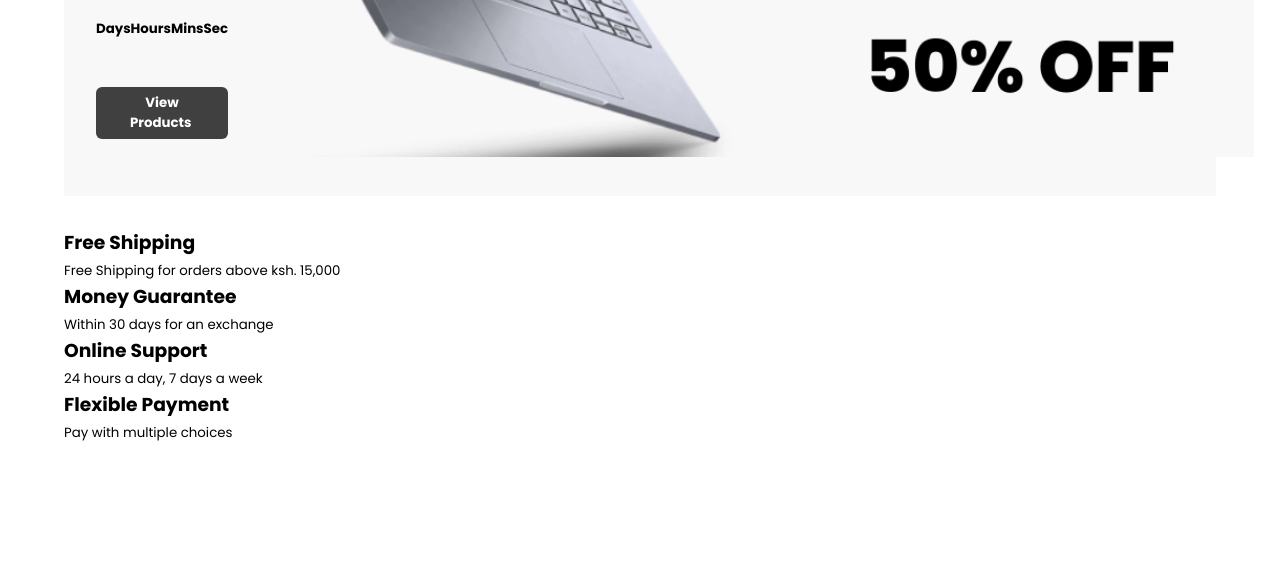
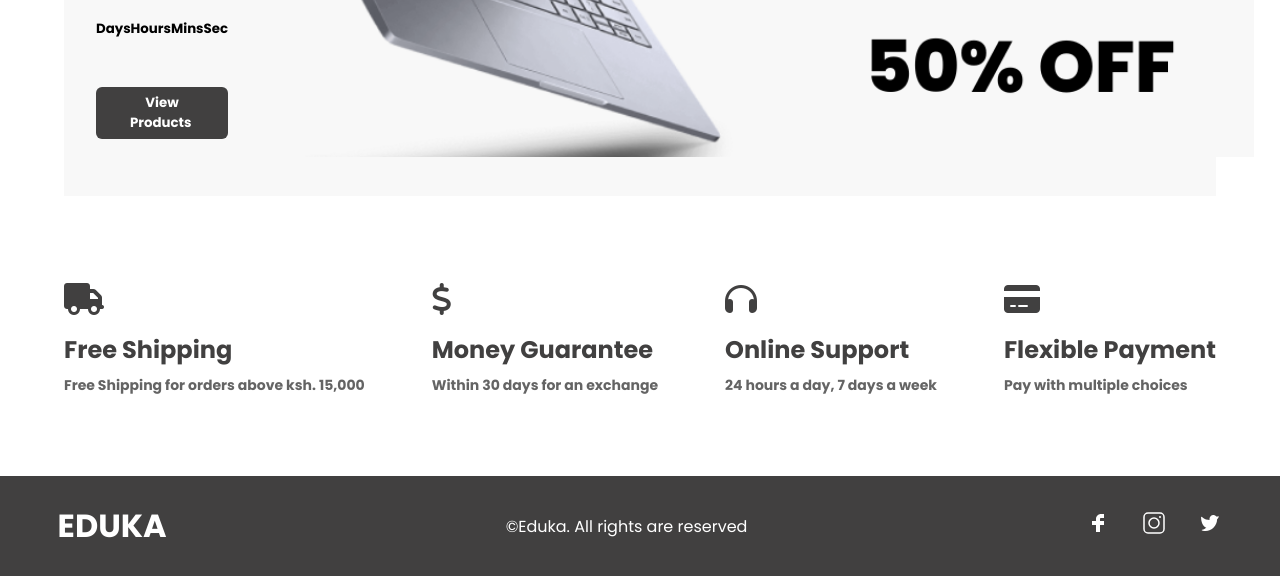
Before and after one commit to cobrianz/eduka-ecommerce, a PHP site: page / in a window 1280 px wide. Shown: the part 4065-4641 px from the top of the page. Before the commit the page ends 4506 px from the top, so only its background shows below. Run offline with PHP 8.4, Linux system fonts and the light colour scheme; some libraries are stand-ins or nearby versions.

Commit message:
first commit

```diff
--- a/index.html
+++ b/index.html
@@ -152,27 +152,40 @@
     <section class="container">
         <div class="services__container">
             <div class="service">
-                <span></span>
+                <span><i class="fa fa-truck" aria-hidden="true"></i></span>
                 <h3>Free Shipping</h3>
                 <small>Free Shipping for orders above ksh. 15,000</small>
             </div>
             <div class="service">
-                <span></span>
+                <span><i class="fa fa-usd" aria-hidden="true"></i></span>
                 <h3>Money Guarantee</h3>
                 <small>Within 30 days for an exchange</small>
             </div>
             <div class="service">
-                <span></span>
+                <span><i class="fa fa-headphones" aria-hidden="true"></i></span>
                 <h3>Online Support</h3>
                 <small>24 hours a day, 7 days a week</small>
             </div>
             <div class="service">
-                <span></span>
+                <span><i class="fa fa-credit-card-alt" aria-hidden="true"></i></span>
                 <h3>Flexible Payment</h3>
                 <small>Pay with multiple choices</small>
             </div>
         </div>
     </section>
+
+<!-- FOOTER SECTION -->
+
+<footer>
+        <h1>EDUKA</h1>
+        <p>&copy;Eduka. All rights are reserved</p>
+        <div class="social__icons">
+            <a href="#"><img src="./assets/icons/facebook.svg" alt=""></a>
+            <a href="#"><img src="./assets/icons/instagram.svg" alt=""></a>
+            <a href="#"><img src="./assets/icons/twitter.svg" alt=""></a>
+        </div>
+</footer>
+
     <script src="./app.js"></script>
 </body>
 
--- a/style.css
+++ b/style.css
@@ -272,6 +272,7 @@ DEALS OF THE MONTH SECTION
     align-items: center;
     background-color: #f8f8f8;
     padding: 2rem;
+    border-radius: 4px 0 10px 0 rgba(0, 0, 0, 0.2);
 }
 
 .featured__title {
@@ -309,3 +310,75 @@ DEALS OF THE MONTH SECTION
 .featured__right img{
     height: 700px;
 }
+
+
+/*
+
+SERVICES SECTION
+
+*/
+
+.services__container {
+    margin: 5rem 0;
+    display: flex;
+    align-items: center;
+    justify-content: space-between;
+    flex-wrap: wrap;
+    background: var(--color);
+}
+
+.services__container .service {
+    display: flex;
+    flex-direction: column;
+    gap: .5rem;
+}
+
+.services__container .service span {
+    font-size: 2rem;
+    color: var(--background);
+}
+
+.services__container .service h3 {
+    font-size: 1.5rem;
+    color: var(--background);
+}
+
+.services__container .service small {
+    font-size: 14px;
+    font-weight: bold;
+    color: #646464;
+}
+
+
+/*
+
+FOOTER SECTION
+
+*/
+
+footer {
+    background: var(--background);
+    display: flex;
+    align-items: center;
+    justify-content: space-between;
+    height: 100px;
+    color: var(--color);
+}
+
+footer h1 {
+    margin-left: 4.5vw;
+}
+
+
+footer .social__icons {
+    width: fit-content;
+    margin-right: 4.5vw;
+    display: flex;
+    align-items: center;
+    justify-content: center;
+    gap: 2rem;
+}
+
+footer .social__icons a img {
+    background: transparent;
+}
```
